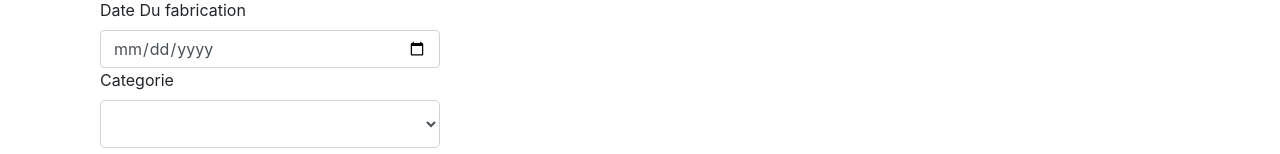
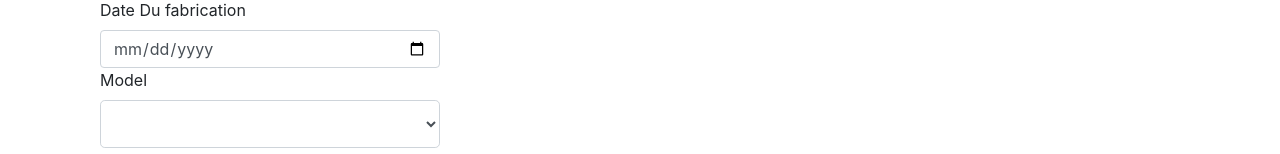
Before and after one commit to ahmed77-11/mini-projet-angular, an Angular app: page /add-moto in a window 1280 px wide. Shown: the part 314-468 px from the top of the page. Built offline with nearby package versions, Linux system fonts and the light colour scheme.

Commit message:
second commit

```diff
--- a/src/app/add-moto/add-moto.component.html
+++ b/src/app/add-moto/add-moto.component.html
@@ -40,7 +40,7 @@
       />
     </div>
     <div class="col-sm-4 col-md-4 col-lg-4">
-      <label>Categorie</label>
+      <label>Model</label>
       <select
         class="form-control form-control-lg"
         id="idModel"
```
